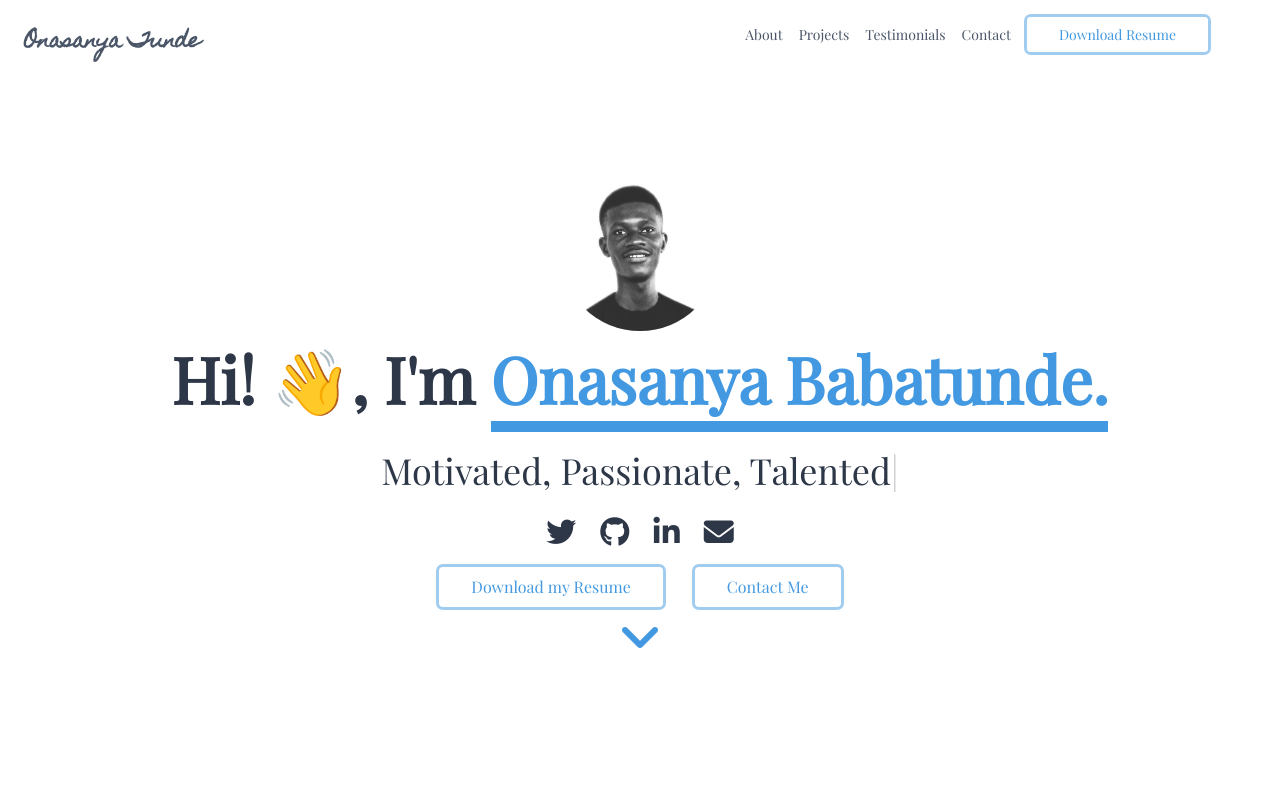
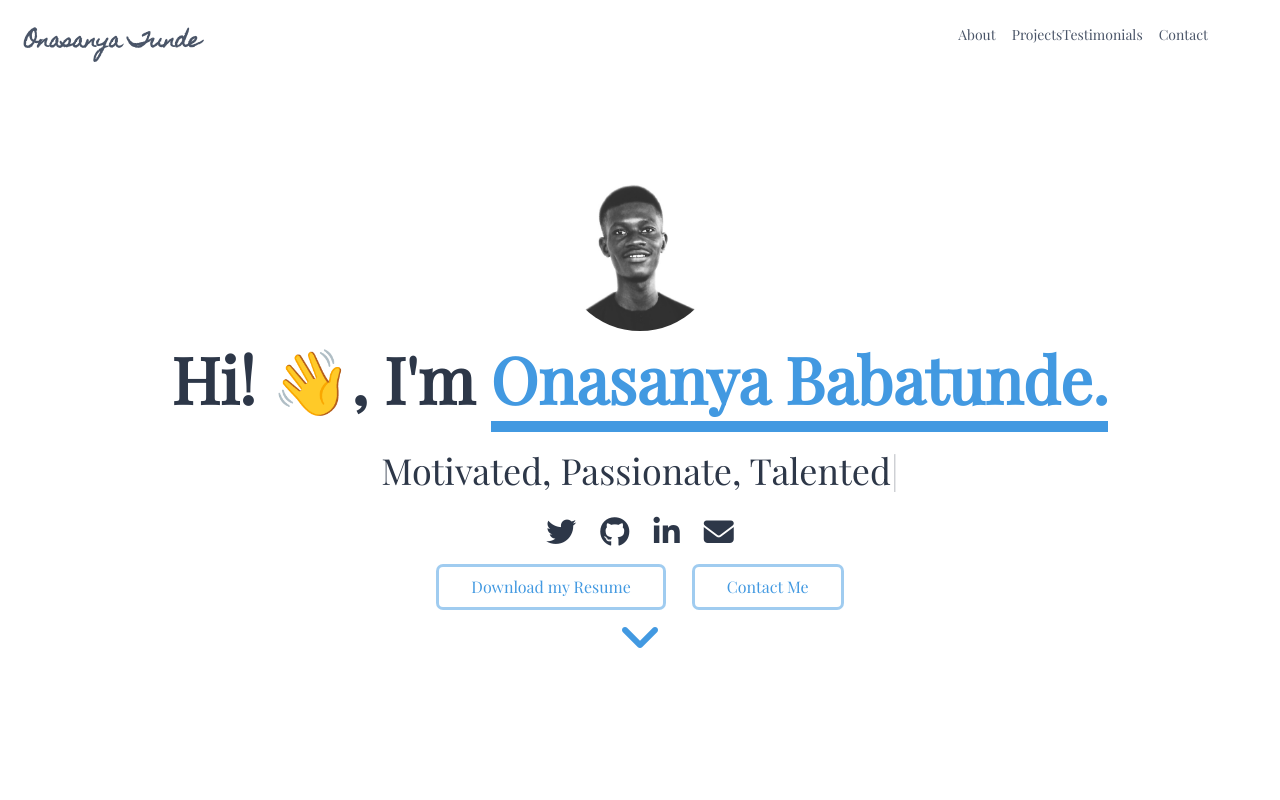
Before and after one commit to rammyblog/portfolio, a Next.js app: page / in a window 1280 px wide. Shown: the top 800 px of the page. Built offline with nearby package versions, Linux system fonts and the light colour scheme.

Commit message:
Removed download link from header

```diff
--- a/components/nav.js
+++ b/components/nav.js
@@ -21,9 +21,11 @@ export default function Nav() {
     <>
       <nav className="flex items-center justify-between flex-wrap text-gray-700 p-6">
         <div className="flex items-center flex-shrink-0 flex-grow text-gray-700 mr-6">
-          <span className="font-semibold text-gray-700  font-header text-xl tracking-tight">
-            Onasanya Tunde
-          </span>
+          <a href="#">
+            <span className="font-semibold text-gray-700  font-header text-xl tracking-tight">
+              Onasanya Tunde
+            </span>
+          </a>
         </div>
         <div className="block lg:hidden" onClick={() => setOpen(!open)}>
           <button className="flex items-center px-3 py-2 border rounded text-gray-700 border-teal-400 hover:text-black hover:border-white">
@@ -68,7 +70,7 @@ export default function Nav() {
             >
               <a
                 href="#projects"
-                className="block mt-4 lg:inline-block lg:mt-0 text-gray-700 mr-4"
+                className="block mt-4 lg:inline-block lg:mt-0 text-gray-700 "
               >
                 Projects
               </a>
@@ -103,15 +105,6 @@ export default function Nav() {
                 Contact
               </a>
             </ScrollLink>
-
-            <a
-              href="https://drive.google.com/file/d/1OjLooAmDhiL6P5xxj1fDtjsa08p-KCBo/view?usp=sharing"
-              className="font-normal bg-white transition duration-500
-              ease-in-out  hover:text-white hover:bg-blue-500 transform hover:-translate-y-1
-               shadow-outline text-blue-500 rounded border-blue-500 px-8 py-2 mt-8 lg:mt-0 mr-4"
-            >
-              Download Resume
-            </a>
           </div>
         </div>
       </nav>
```
